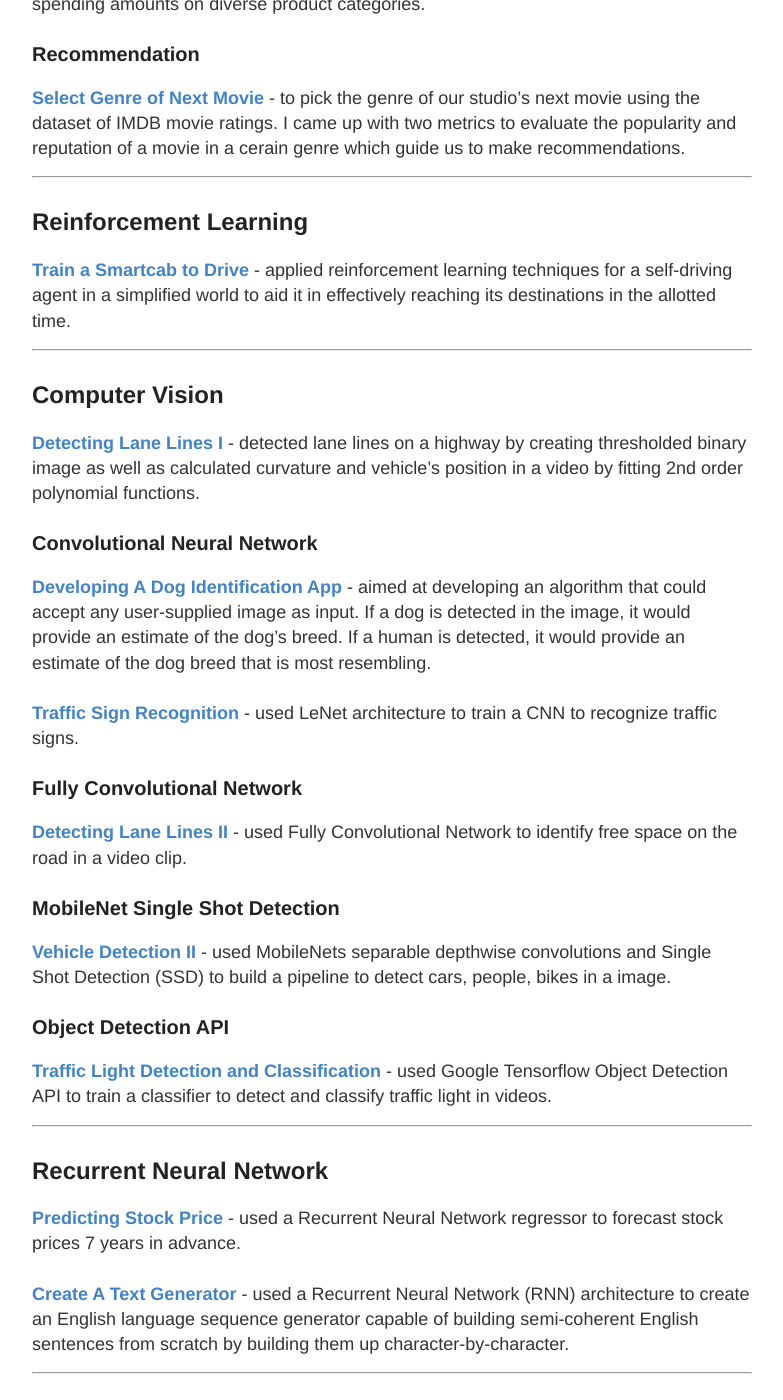
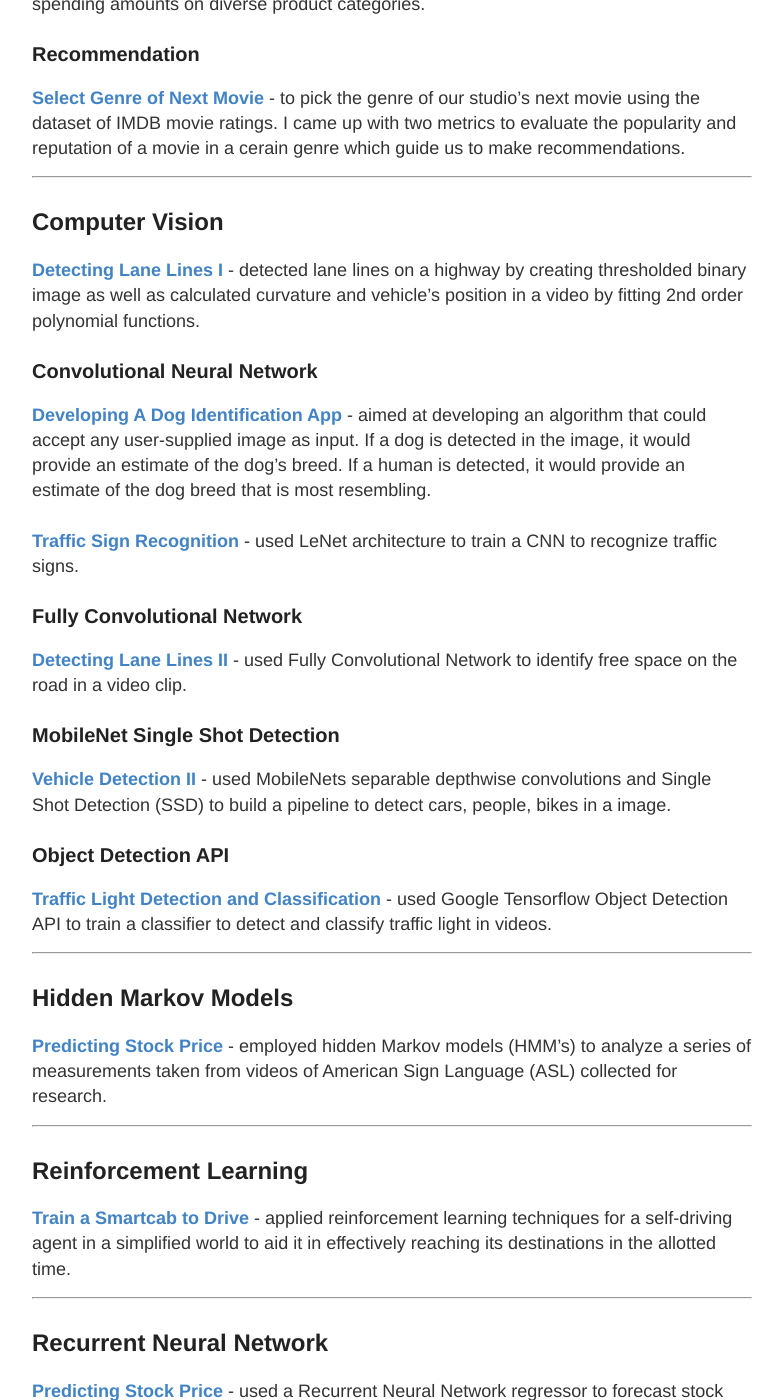
Before and after one commit to wzding/deprecated_wzding.github.io, a Jekyll site: the page built from project2.md, in a window 1280 px wide and 1400 px high, scrolled down 1764 px. Shown: the whole window, without its empty margins (248-1031 px from the left). Built offline with Jekyll 4.4.1, drawn with Linux system fonts in a browser that asks for light colours; some of the changed text lies outside the part shown.

Commit message:
changed project order

```diff
--- a/project2.md
+++ b/project2.md
@@ -10,14 +10,14 @@ Projects in this page are organized by **technology**.
 - [Unsupervised Learning](#unsupervised-learning)
   - [Clustering](#clustering)
   - [Recommendation](#recommendation)
-- [Reinforcement Learning](#reinforcement-learning)
 - [Computer Vision](#computer-vision)
   - [Convolutional Neural Network](#convolutional-neural-network)
   - [Fully Convolutional Network](#fully-convolutional-network)
   - [MobileNet Single Shot Detection](#mobilenet-single-shot-detection)
   - [Object Detection API](#object-detection-api)
+- [Hidden Markov Models](#hidden-markov-models)
+- [Reinforcement Learning](#reinforcement-learning)
 - [Recurrent Neural Network](#recurrent-neural-network)
-- [NLP](#nlp)
 - [Database](#database)
   - [SQL](#sql)
   - [NoSQL](#nosql)
@@ -61,12 +57,17 @@ Projects in this page are organized by **technology**.
 <a href="https://wzding.github.io/wzding.github.io/projects/Traffic_Light_Detection_and_Classification.html" target="_blank">**Traffic Light Detection and Classification**</a> - used Google Tensorflow Object Detection API to train a classifier to detect and classify traffic light in videos.
 
 ----
+## Hidden Markov Models
+<a href="https://wzding.github.io/wzding.github.io/projects/Sign-Language-Recognition-System.html" target="_blank">**Predicting Stock Price**</a> - employed hidden Markov models (HMM's) to analyze a series of measurements taken from videos of American Sign Language (ASL) collected for research.
+
+----
+## Reinforcement Learning
+<a href="" target="_blank">**Train a Smartcab to Drive**</a> - applied reinforcement learning techniques for a self-driving agent in a simplified world to aid it in effectively reaching its destinations in the allotted time.
+
+----
 ## Recurrent Neural Network
 <a href="https://wzding.github.io/wzding.github.io/projects/Time_Series_Prediction.html" target="_blank">**Predicting Stock Price**</a> - used a Recurrent Neural Network regressor to forecast stock prices 7 years in advance.
 <br><br><a href="https://wzding.github.io/wzding.github.io/projects/Text_Generation.html" target="_blank">**Create A Text Generator**</a> - used a Recurrent Neural Network (RNN) architecture to create an English language sequence generator capable of building semi-coherent English sentences from scratch by building them up character-by-character.
-
-----
-## NLP
 
 ----
 ## Database
```
Also changed, not shown: other parts of project2.md (+0 -4 lines).
